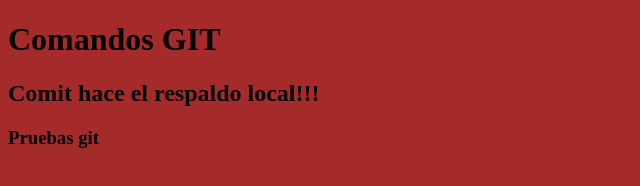
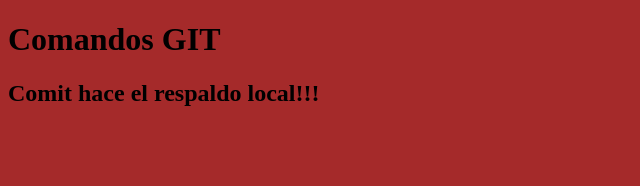
Before and after one commit to Francisco-Fuenzalida/Proyecto_web, a plain HTML site: page docs/index.html in a window 1280 px wide. Shown: the whole page, without its empty margins (0-640 px from the left). Drawn offline with Linux system fonts and the light colour scheme.

Commit message:
Disolviendo las pruebas

```diff
--- a/docs/index.html
+++ b/docs/index.html
@@ -16,7 +16,6 @@
         </p>
         <p>
         <h2>Comit hace el respaldo local!!!</h2>
-		<h3>Pruebas git</h3>
         </p>
     </div>
 </body>
```
